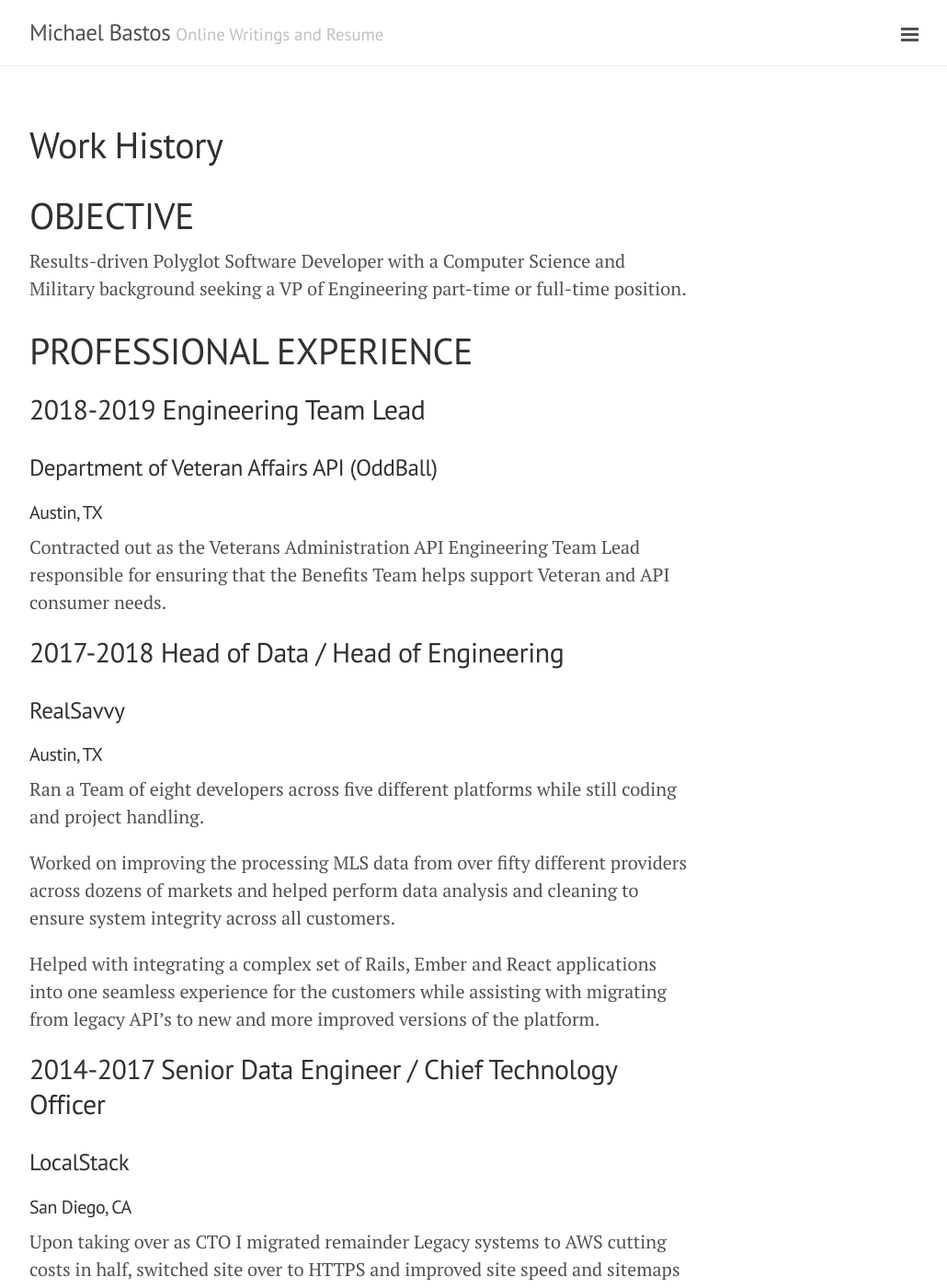
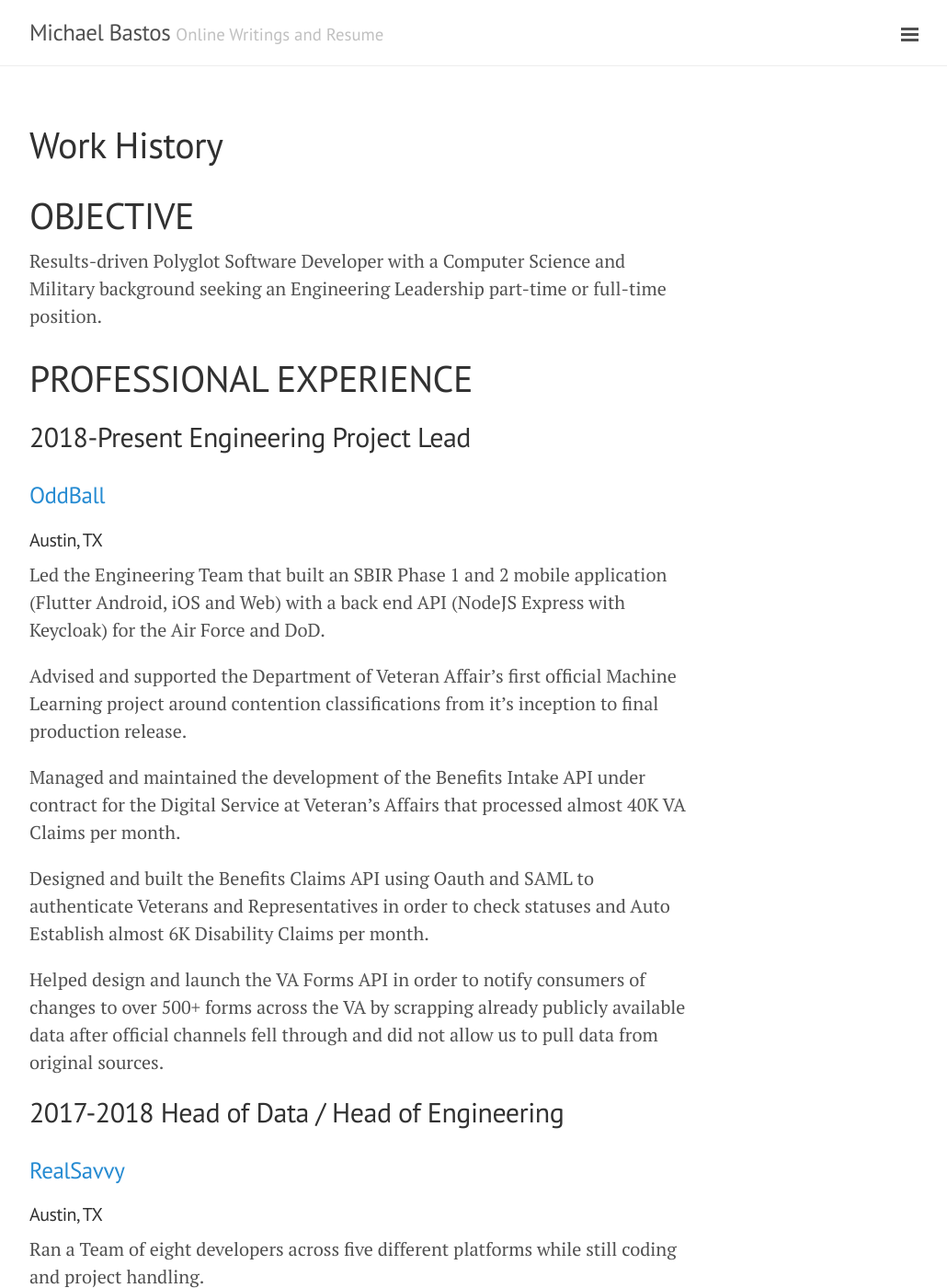
Before and after one commit to bastosmichael/michaelbastos, a Jekyll site: the page built from _pages/resume.md, in a window 1280 px wide and 1400 px high. Shown: the whole window at 92% size, without its empty margins (248-1278 px from the left). Built offline with Jekyll 4.4.1, drawn with Linux system fonts in a browser that asks for light colours; some of the changed text lies outside the part shown.

Commit message:
updating resume

```diff
--- a/_pages/resume.md
+++ b/_pages/resume.md
@@ -6,18 +6,26 @@ permalink: /resume/
 
 # OBJECTIVE
 
-Results-driven Polyglot Software Developer with a Computer Science and Military background seeking a VP of Engineering part-time or full-time position.
+Results-driven Polyglot Software Developer with a Computer Science and Military background seeking an Engineering Leadership part-time or full-time position.
 
 # PROFESSIONAL EXPERIENCE
 
-## 2018-2019   Engineering Team Lead
-### Department of Veteran Affairs API (OddBall)
+## 2018-Present   Engineering Project Lead
+### [OddBall](https://oddball.io)
 #### Austin, TX
 
-Contracted out as the Veterans Administration API Engineering Team Lead responsible for ensuring that the Benefits Team helps support Veteran and API consumer needs.
+Led the Engineering Team that built an SBIR Phase 1 and 2 mobile application (Flutter Android, iOS and Web) with a back end API (NodeJS Express with Keycloak) for the Air Force and DoD.
+
+Advised and supported the Department of Veteran Affair's first official Machine Learning project around contention classifications from it’s inception to final production release.
+
+Managed and maintained the development of the Benefits Intake API under contract for the Digital Service at Veteran’s Affairs that processed almost 40K VA Claims per month.
+
+Designed and built the Benefits Claims API using Oauth and SAML to authenticate Veterans and Representatives in order to check statuses and Auto Establish almost 6K Disability Claims per month.
+
+Helped design and launch the VA Forms API in order to notify consumers of changes to over 500+ forms across the VA by scrapping already publicly available data after official channels fell through and did not allow us to pull data from original sources.
 
 ## 2017-2018   Head of Data / Head of Engineering
-### RealSavvy
+### [RealSavvy](https://www.realsavvy.com)
 #### Austin, TX
 
 Ran a Team of eight developers across five different platforms while still coding and project handling.
@@ -27,7 +35,7 @@ Worked on improving the processing MLS data from over fifty different providers
 Helped with integrating a complex set of Rails, Ember and React applications into one seamless experience for the customers while assisting with migrating from legacy API's to new and more improved versions of the platform.
 
 ## 2014-2017   Senior Data Engineer / Chief Technology Officer
-### LocalStack
+### [LocalStack](https://localstack.com)
 #### San Diego, CA
 
 Upon taking over as CTO I migrated remainder Legacy systems to AWS cutting costs in half, switched site over to HTTPS and improved site speed and sitemaps to allow Google to collect page content more efficiently while improving organic traffic.
@@ -75,7 +83,7 @@ Created software to automatically highlight major errors and discrepancies found
 
 # EDUCATION
 
-Bachelor of Science in Computer Science, National University, graduated May 14th 2012.
+Bachelor of Science in Computer Science, [National University](https://www.nu.edu), graduated May 14th 2012.
 
 # SUMMARY OF QUALIFICATIONS
 
```
Also changed, not shown: other parts of _pages/resume.md (+4 -4 lines).
